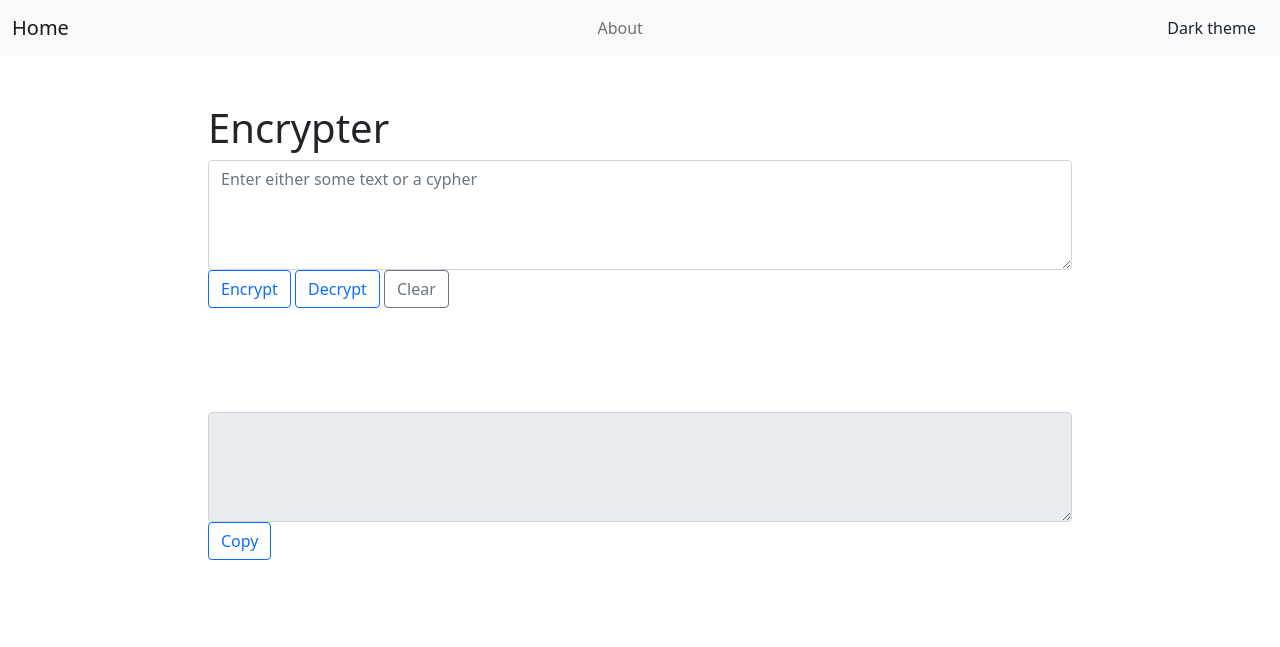
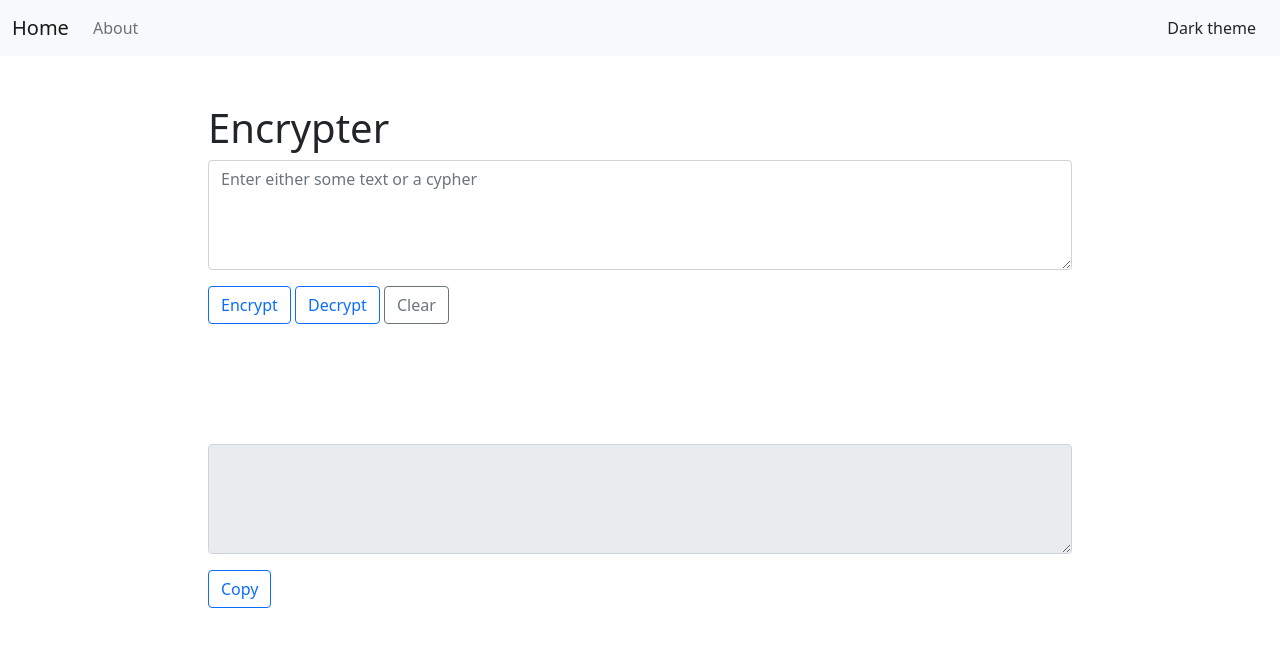
Before and after one commit to MaxsLi/Encrypter-Web-old, a Flask app: template templates/response.html in a window 1280 px wide. Shown: the top 647 px of the page. Run offline with Flask 2, Linux system fonts and the light colour scheme; the template is opened without the code that fills it, so the values that code supplies are empty; some libraries are stand-ins or nearby versions.

Commit message:
Small front-end fixes

```diff
--- a/templates/about.html
+++ b/templates/about.html
@@ -5,7 +5,7 @@
 {% block main %}
 
 <blockquote class="blockquote">
-    <h1 class="mb-0 dynamic-text-color">Encrypter web version</h1>
+    <h1 class="mb-3 dynamic-text-color">Encrypter web version</h1>
     <footer class="blockquote-footer">By <a href="https://www.shangruli.com/">Shangru Li</a></footer>
 </blockquote>
 
--- a/templates/base.html
+++ b/templates/base.html
@@ -20,22 +20,27 @@
 <body {% if dark_theme %} style="background: #212121" {% endif %}>
     <!-- Navigation bar -->
     <header
-        class="navbar sticky-top {% if dark_theme %} navbar-dark bg-dark {% else %} navbar-light bg-light {% endif %}">
-        <nav class="container-fluid">
+        class="navbar navbar-expand sticky-top {% if dark_theme %} navbar-dark bg-dark {% else %} navbar-light bg-light {% endif %}">
+        <div class="container-fluid">
             <a class="navbar-brand" href="{{ url_for('index') }}">Home</a>
-            <ul class="navbar-nav">
-                <li class="nav-item">
-                    <a class="nav-link" href="{{ url_for('about') }}">About</a>
-                </li>
-            </ul>
-            <form method="post" class="ml-auto">
+            <button class="navbar-toggler" type="button" data-bs-toggle="collapse" data-bs-target="#navbarNav" aria-controls="navbarNav" aria-expanded="false" aria-label="Toggle navigation">
+                <span class="navbar-toggler-icon"></span>
+            </button>
+            <div class="collapse navbar-collapse" id="navbarNav">
+                <ul class="navbar-nav">
+                    <li class="nav-item">
+                        <a class="nav-link" href="{{ url_for('about') }}">About</a>
+                    </li>
+                </ul>
+            </div>
+            <form method="post" class="form-inline">
                 {% if dark_theme %}
-                <button type="submit" class="btn btn-outline-light border-0" formaction="light_theme">Light theme</button>
+                <button type="submit" class="theme-button btn btn-outline-light border-0" formaction="light_theme">Light theme</button>
                 {% else %}
-                <button type="submit" class="btn btn-outline-dark border-0" formaction="dark_theme">Dark theme</button>
+                <button type="submit" class="theme-button btn btn-outline-dark border-0" formaction="dark_theme">Dark theme</button>
                 {% endif %}
             </form>
-        </nav>
+        </div>
     </header>
 
     <!-- Main block -->
@@ -50,6 +55,10 @@
 </body>
 
 <style type="text/css">
+    .theme-button {
+        white-space: nowrap;
+    }
+
     .dynamic-text-color {
         {% if dark_theme %}
             color: #f8f9fa !important;
--- a/templates/index.html
+++ b/templates/index.html
@@ -8,15 +8,17 @@
 
 <!-- user input -->
 <form method="post">
-    <div class="form-group">
+    <div class="mb-3">
         <textarea type="text" class="form-control dynamic-element-color" id="input" name="input" rows="4" cols="50"
             placeholder="Enter either some text or a cypher">{{ input }}</textarea>
     </div>
-    <button type="submit" class="btn btn-outline-primary" formaction="encrypt">Encrypt</button>
-    <button type="submit" class="btn btn-outline-primary" formaction="decrypt">Decrypt</button>
-    <button type="reset" class="btn btn-outline-secondary ml-auto"
-        onclick="document.getElementById('input').textContent = '' ">Clear
-    </button>
+    <div class="mb-3">
+        <button type="submit" class="btn btn-outline-primary" formaction="encrypt">Encrypt</button>
+        <button type="submit" class="btn btn-outline-primary" formaction="decrypt">Decrypt</button>
+        <button type="reset" class="btn btn-outline-secondary ml-auto"
+            onclick="document.getElementById('input').textContent = '' ">Clear
+        </button>
+    </div>
 </form>
 
 {% endblock %}
--- a/templates/response.html
+++ b/templates/response.html
@@ -2,12 +2,15 @@
 
 {% block response %}
 
-<div class="form-group">
+<div class="mb-3">
     <h3 class="dynamic-text-color">{{ message }}</h3>
     <textarea id="output" type="text" class="form-control dynamic-element-color" rows="4" cols="50"
         readonly>{{ response }}</textarea>
 </div>
-<button class="btn btn-outline-primary " onclick="copyText()">Copy</button>
+<div>
+    <button class="btn btn-outline-primary " onclick="copyText()">Copy</button>
+</div>
+
 
 <script type="application/javascript">
     function copyText() {
```
